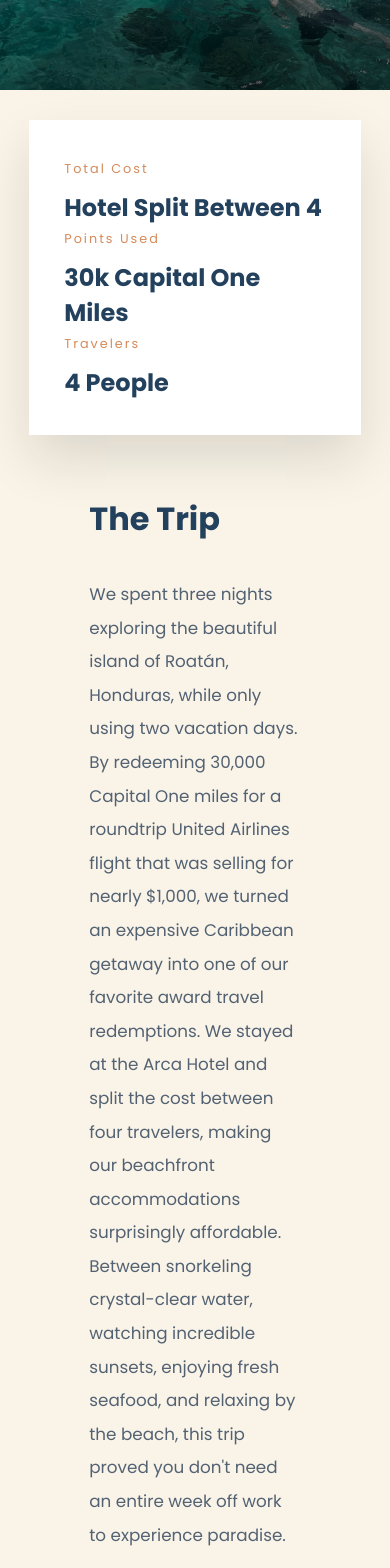
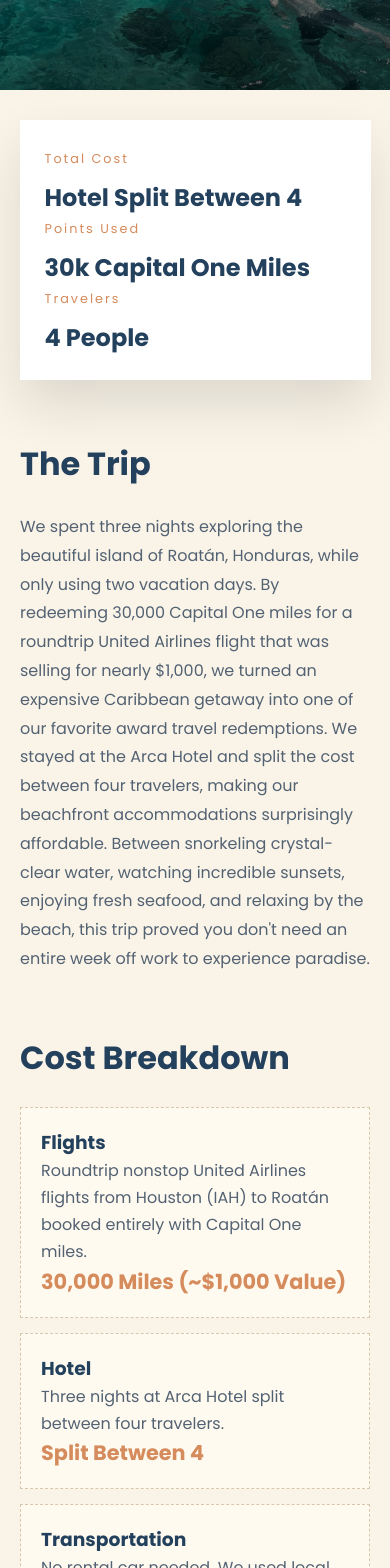
Before and after one commit to alyssaxto/weekendmax, a React (Vite) app in the folder letsweekendmax/: page /Roatan in a window 390 px wide. Shown: the part 360-1928 px from the top of the page. Built offline with nearby package versions, Linux system fonts and the light colour scheme.

Commit message:
updated mobile

```diff
--- a/letsweekendmax/src/components/ItineraryTemplate.css
+++ b/letsweekendmax/src/components/ItineraryTemplate.css
@@ -380,7 +380,6 @@
 }
 
 /* ================= MOBILE ================= */
-/* ================= MOBILE ================= */
 
 @media(max-width:600px){
 
@@ -513,6 +512,7 @@
 
 /* ================= MOBILE ================= */
 
+/* ================= MOBILE ================= */
 
 @media(max-width:800px){
 
@@ -536,9 +536,11 @@
 
         grid-template-columns:1fr;
 
-        width:85%;
+        width:90%;
 
         margin:30px auto;
+
+        padding:25px;
 
     }
 
@@ -546,9 +548,13 @@
 
     .journal-section{
 
-        width:85%;
+        width:100%;
 
-        margin:60px auto;
+        max-width:none;
+
+        margin:60px 0;
+
+        padding:0 20px;
 
     }
 
@@ -558,6 +564,19 @@
 
         font-size:2rem;
 
+        margin-bottom:25px;
+
+    }
+
+
+
+    .trip-description,
+    .day-description{
+
+        font-size:1rem;
+
+        line-height:1.8;
+
     }
 
 
@@ -566,13 +585,33 @@
 
         grid-template-columns:1fr;
 
+        gap:15px;
+
+    }
+
+
+
+    .cost-card{
+
+        padding:20px;
+
+    }
+
+
+
+    .day-entry{
+
+        margin:60px 0;
+
+        padding-bottom:60px;
+
     }
 
 
 
     .day-header h3{
 
-        font-size:2rem;
+        font-size:1.8rem;
 
     }
 
@@ -580,7 +619,7 @@
 
     .day-photo-grid{
 
-        grid-template-columns:1fr;
+        columns:1;
 
     }
 
@@ -588,7 +627,17 @@
 
     .day-photo-grid img{
 
-        height:260px;
+        height:300px;
+
+        object-fit:cover;
+
+    }
+
+
+
+    .verdict-section{
+
+        padding:25px;
 
     }
 
@@ -596,7 +645,7 @@
 
     .tips-card{
 
-        width:85%;
+        width:90%;
 
         padding:30px;
 
```
